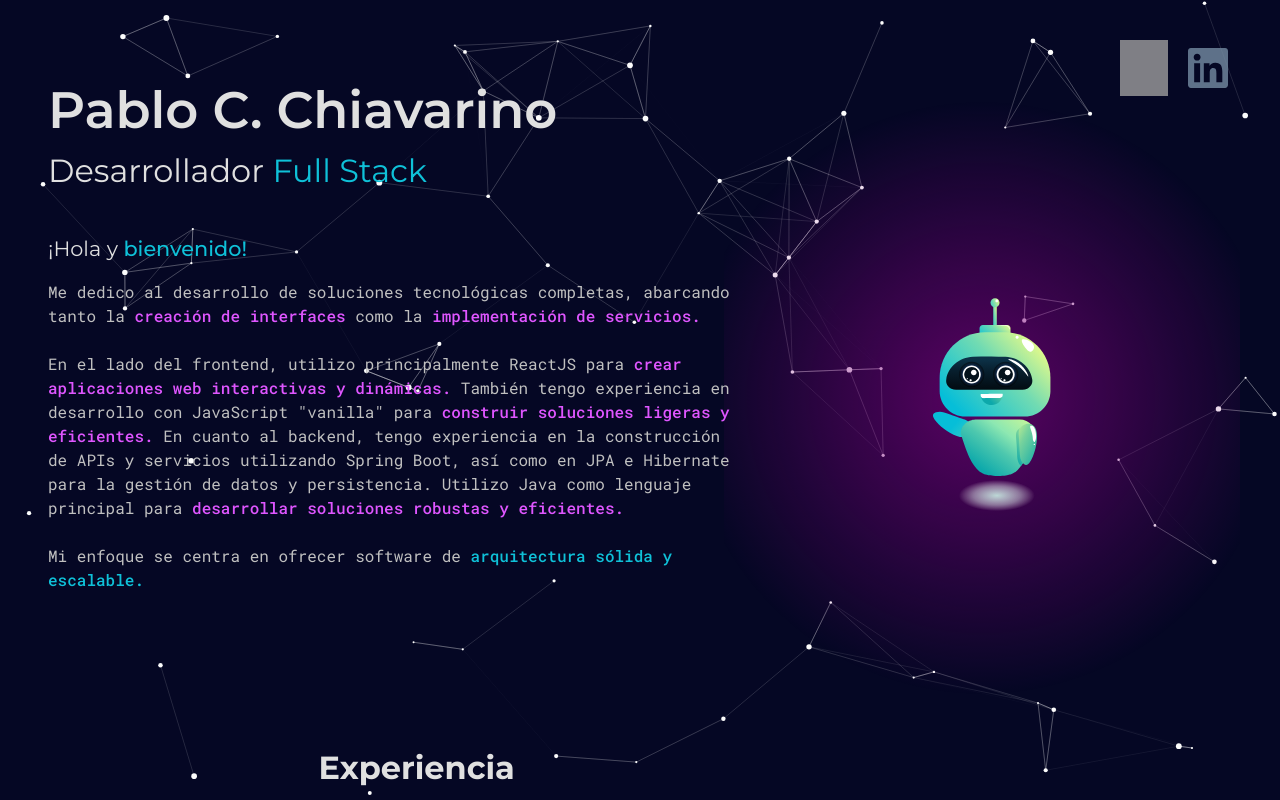
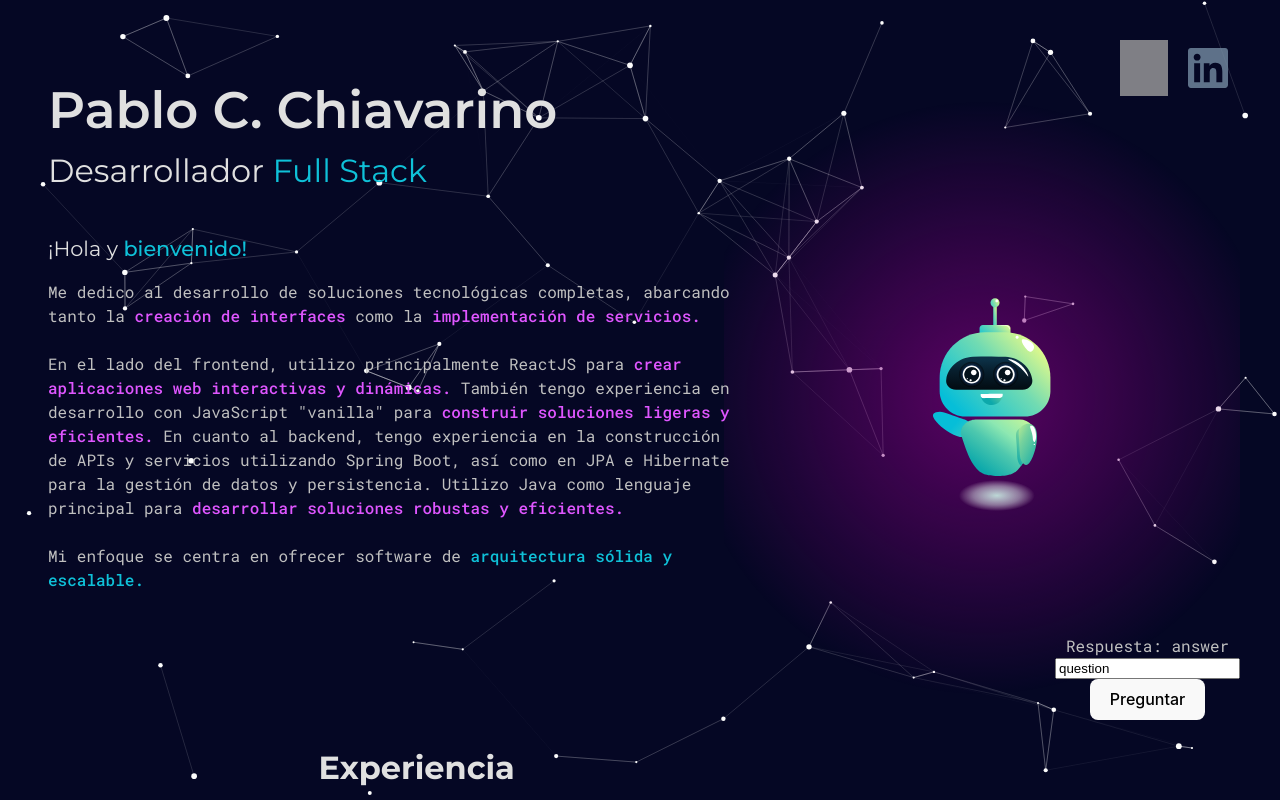
Before and after one commit to PabloC-Chiavarino/reactJs-portfolio-v2, a React (Vite) app: page / in a window 1280 px wide. Shown: the top 800 px of the page. Built offline with nearby package versions, Linux system fonts and the light colour scheme; grey boxes are pictures that could not be loaded.

Commit message:
style: WebGuideRobot chat basic structure

```diff
--- a/src/components/WebGuideRobot/index.jsx
+++ b/src/components/WebGuideRobot/index.jsx
@@ -31,12 +31,28 @@ const WebGuideRobot = React.forwardRef(({location}, ref) => {
 
 
     return (
+        <>
             <div
                 className={`wgrobot__container ${animationState}`}
                 ref={ref}
             >
                 <Lottie className="wgrobot" animationData={animationData} />
+
             </div>
+            <div
+                className="chat__container"
+                ref={ref}
+                >
+                <p>Respuesta: {'answer'}</p>
+                <input
+                    type="text"
+                    value={'question'}
+                    onChange={(e) => setQuestion(e.target.value)}
+                    placeholder="Hazme una pregunta..."
+                    />
+                <button>Preguntar</button>
+            </div>
+        </>
     )
 })
 
--- a/src/components/WebGuideRobot/styles.css
+++ b/src/components/WebGuideRobot/styles.css
@@ -56,6 +56,17 @@
     z-index: 1;
 }
 
+.chat__container {
+    display: flex;
+    flex-direction: column;
+    align-items: center;
+    justify-content: center;
+    position: absolute;
+    right: 40px;
+    bottom: 5rem;
+    z-index: 1;
+}
+
 .wgrobot {
     width: 70%;
     right: 10px;
```
Lines whose indentation alone changed are shown as unchanged.
